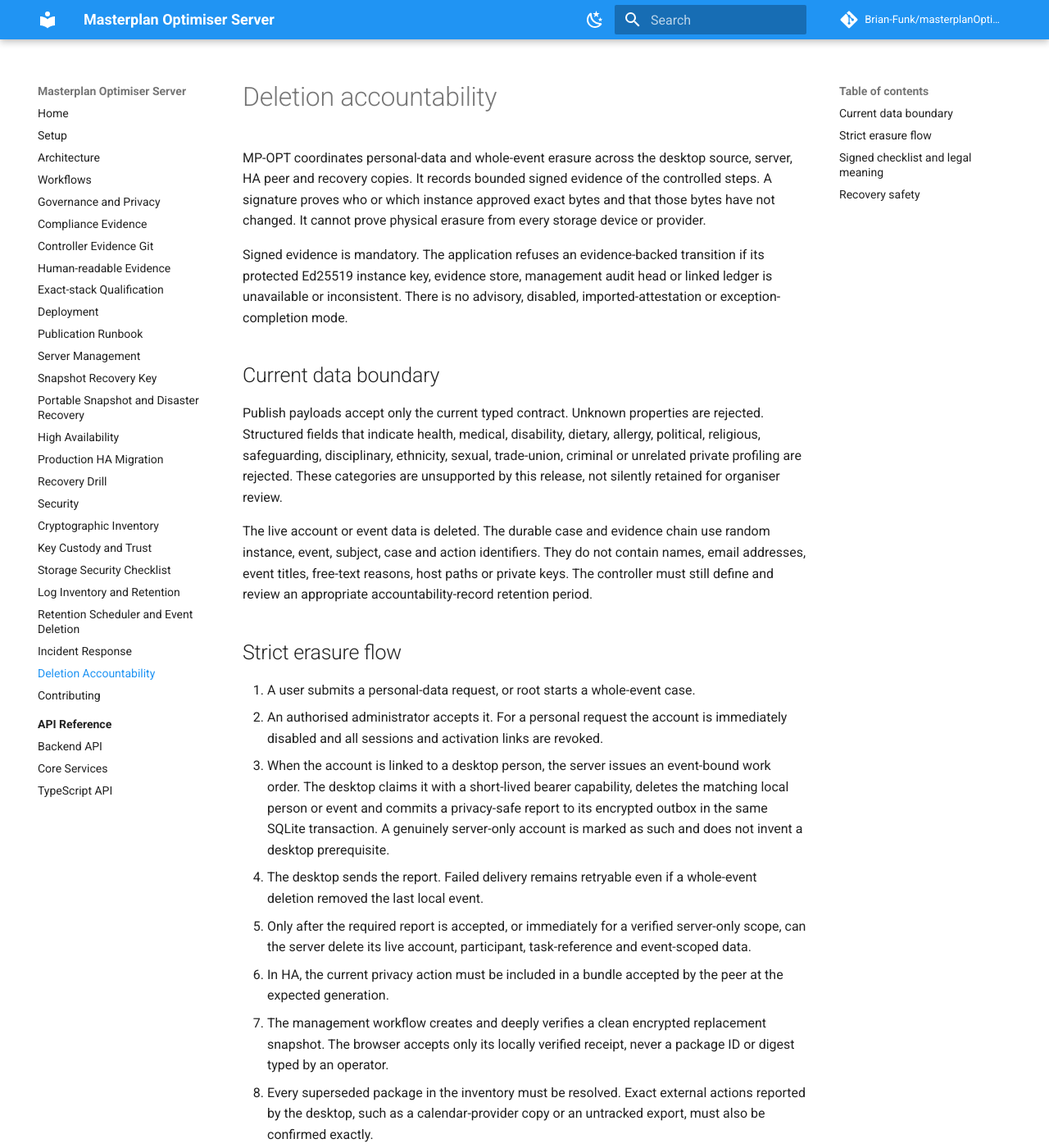
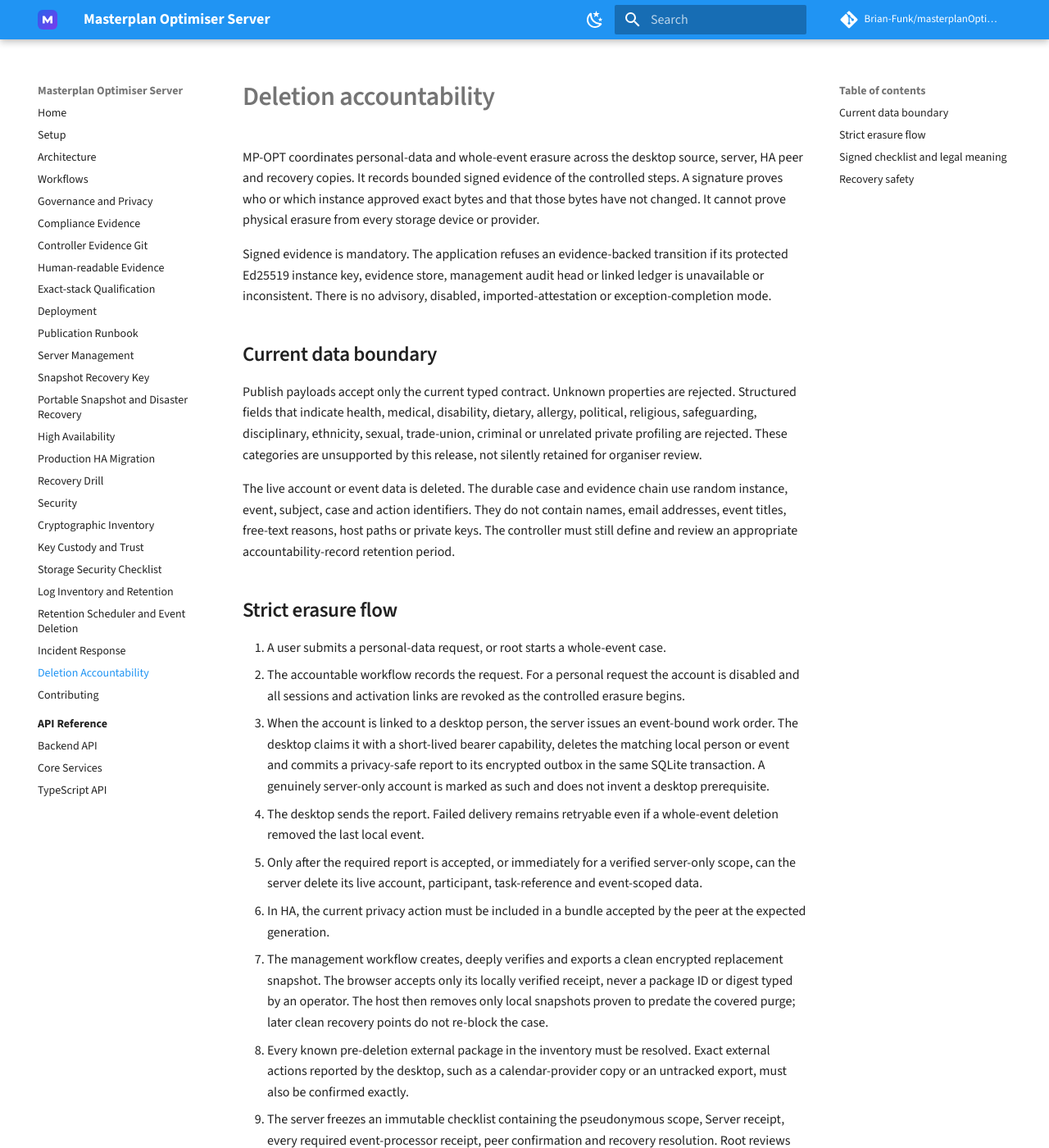
Before and after one commit to Brian-Funk/masterplanOptimiserV3---Server-Public, an MkDocs documentation site: the page built from docs/deletion-accountability.md, in a window 1280 px wide and 1400 px high. Shown: the whole window at 82% size. Built offline with MkDocs 1.6.1 and Material for MkDocs 9.7.7, drawn with Linux system fonts in a browser that asks for light colours; comment, search, counter and statistics services are not loaded; some of the changed text lies outside the part shown.

Commit message:
docs: refresh Server documentation and branding

```diff
--- /dev/null
+++ b/docs/assets/brand.css
@@ -0,0 +1,8 @@
+@font-face{font-family:"Source Sans 3";font-style:normal;font-display:swap;font-weight:400;src:url("fonts/source-sans-3-latin-400-normal.woff2") format("woff2")}
+@font-face{font-family:"Source Sans 3";font-style:normal;font-display:swap;font-weight:600;src:url("fonts/source-sans-3-latin-600-normal.woff2") format("woff2")}
+@font-face{font-family:"Source Sans 3";font-style:normal;font-display:swap;font-weight:700;src:url("fonts/source-sans-3-latin-700-normal.woff2") format("woff2")}
+:root{--md-text-font:"Source Sans 3";--md-primary-fg-color:#2563eb;--md-accent-fg-color:#7c3aed}
+[data-md-color-scheme="slate"]{--md-primary-fg-color:#5f8cff;--md-accent-fg-color:#a77bff}
+.md-typeset h1,.md-typeset h2,.md-typeset h3{font-weight:600;letter-spacing:-.015em}
+.md-typeset table:not([class]){border-radius:.5rem;overflow:hidden}
+@media print{.md-header,.md-sidebar,.md-footer{display:none}.md-main__inner{margin:0}.md-content{max-width:none}}
--- a/docs/deletion-accountability.md
+++ b/docs/deletion-accountability.md
@@ -29,8 +29,9 @@
 ## Strict erasure flow
 
 1. A user submits a personal-data request, or root starts a whole-event case.
-2. An authorised administrator accepts it. For a personal request the account
-   is immediately disabled and all sessions and activation links are revoked.
+2. The accountable workflow records the request. For a personal request the
+   account is disabled and all sessions and activation links are revoked as the
+   controlled erasure begins.
 3. When the account is linked to a desktop person, the server issues an
    event-bound work order. The desktop claims it with a short-lived bearer
    capability, deletes the matching local person or event and commits a
@@ -44,17 +45,20 @@
    task-reference and event-scoped data.
 6. In HA, the current privacy action must be included in a bundle accepted by
    the peer at the expected generation.
-7. The management workflow creates and deeply verifies a clean encrypted
-   replacement snapshot. The browser accepts only its locally verified receipt,
-   never a package ID or digest typed by an operator.
-8. Every superseded package in the inventory must be resolved. Exact external
+7. The management workflow creates, deeply verifies and exports a clean
+   encrypted replacement snapshot. The browser accepts only its locally
+   verified receipt, never a package ID or digest typed by an operator. The
+   host then removes only local snapshots proven to predate the covered purge;
+   later clean recovery points do not re-block the case.
+8. Every known pre-deletion external package in the inventory must be resolved. Exact external
    actions reported by the desktop, such as a calendar-provider copy or an
    untracked export, must also be confirmed exactly.
-9. The server freezes an immutable checklist containing the pseudonymous scope
-   and machine receipts. Executor and controller approve that exact checklist
-   with passkeys. Processor approval is additionally required when the case was
-   configured for it.
-10. Final completion is allowed only while every prerequisite remains true.
+9. The server freezes an immutable checklist containing the pseudonymous scope,
+   Server receipt, every required event-processor receipt, peer confirmation and
+   recovery resolution. Root reviews and authorises that exact checklist with a
+   passkey; root cannot substitute for a missing processor.
+10. The instance evidence key seals the final record only while every
+    prerequisite remains true.
 
 There is no `complete_with_exceptions`. An unresolved copy produces restricted
 retention with a review date and keeps the case open.
--- a/mkdocs.yml
+++ b/mkdocs.yml
@@ -1,12 +1,14 @@
 site_name: Masterplan Optimiser Server
 site_description: Server documentation for Masterplan Optimiser.
-repo_url: https://github.com/Brian-Funk/masterplanOptimiserV3---Server
-repo_name: Brian-Funk/masterplanOptimiserV3---Server
+repo_url: https://github.com/Brian-Funk/masterplanOptimiserV3---Server-Public
+repo_name: Brian-Funk/masterplanOptimiserV3---Server-Public
 strict: true
 
 theme:
   name: material
   language: en
+  logo: assets/mp-opt-mark.svg
+  favicon: assets/mp-opt-mark.svg
   features:
     - navigation.sections
     - navigation.expand
@@ -100,3 +102,6 @@
       alternate_style: true
   - toc:
       permalink: true
+
+extra_css:
+  - assets/brand.css
```
Also changed, not shown: docs/index.md (+25 -0 lines), docs/assets/fonts/source-sans-3-latin-400-normal.woff2 (added), docs/assets/fonts/source-sans-3-latin-600-normal.woff2 (added), docs/assets/fonts/source-sans-3-latin-700-normal.woff2 (added), docs/assets/mp-opt-mark.svg (added).
